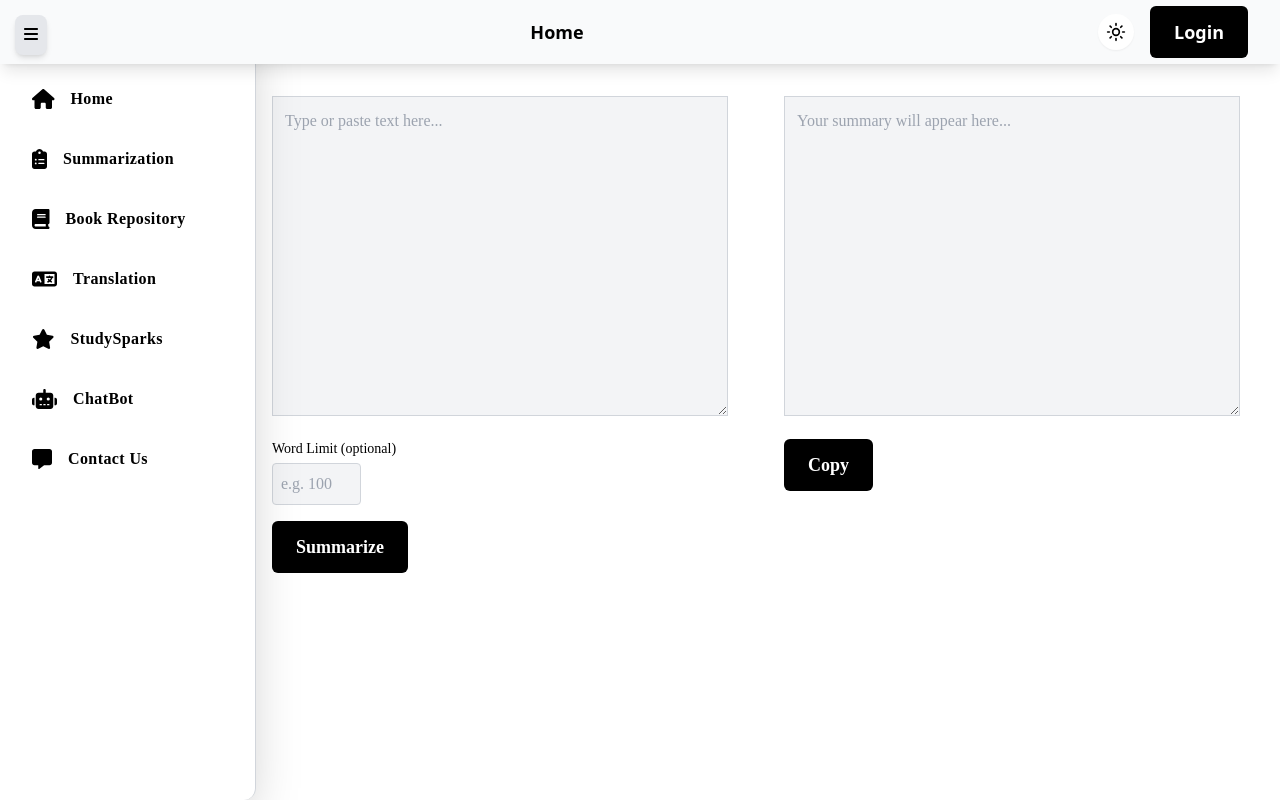
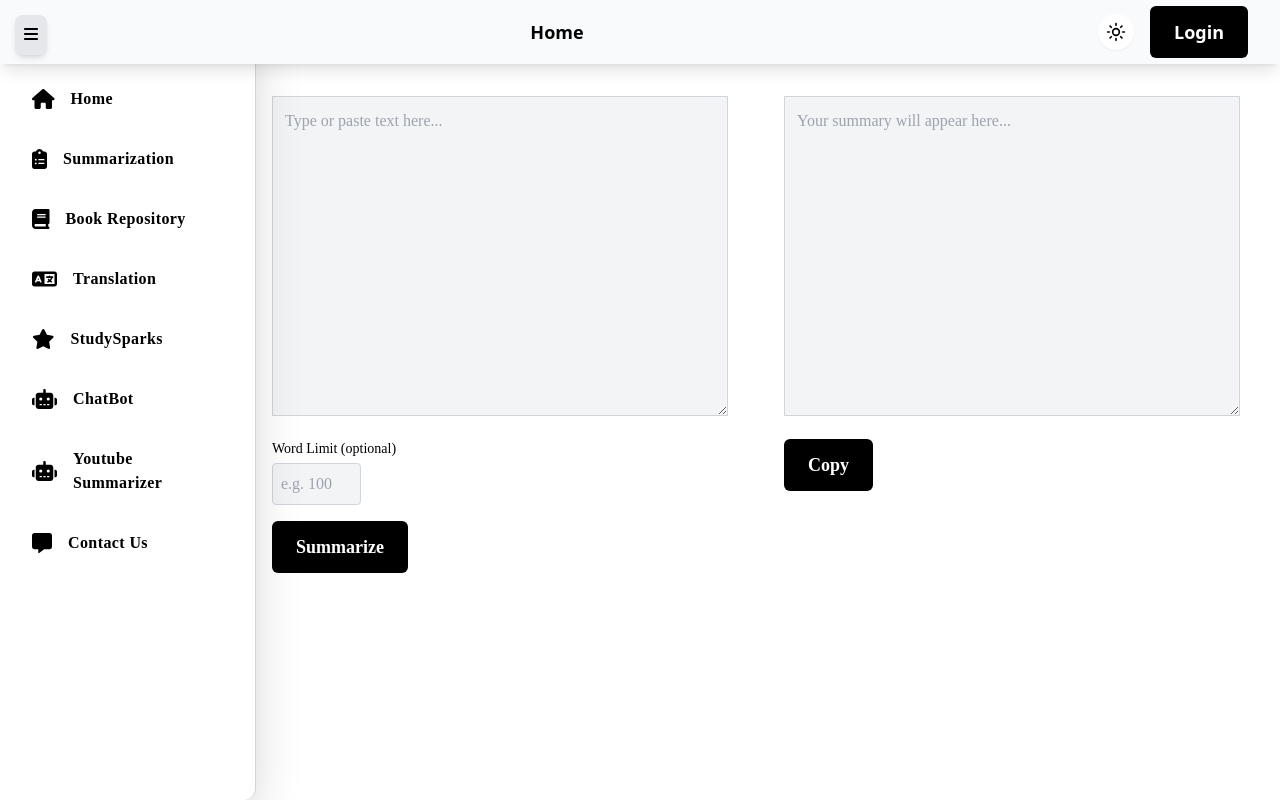
Before and after one commit to SushilJadhav04/StudySphere, a React (Vite) app in the folder frontend/: page /summarization in a window 1280 px wide. Built offline with nearby package versions, Linux system fonts and the light colour scheme.

Commit message:
Update Sidebar.jsx

```diff
--- a/frontend/src/components/layout/Sidebar.jsx
+++ b/frontend/src/components/layout/Sidebar.jsx
@@ -36,6 +36,7 @@ const Sidebar = () => {
     { name: "Translation", icon: faLanguage, path: "/Translation" },
     { name: "StudySparks", icon: faStar, path: "/StudySparks" },
     { name: "ChatBot", icon: faRobot, path: "/Chat" },
+    { name: "Youtube Summarizer", icon: faRobot, path: "/YoutubeSummarizer" },
     { name: "Contact Us", icon: faMessage, path: "/ContactUs" },
 
   ];
```
